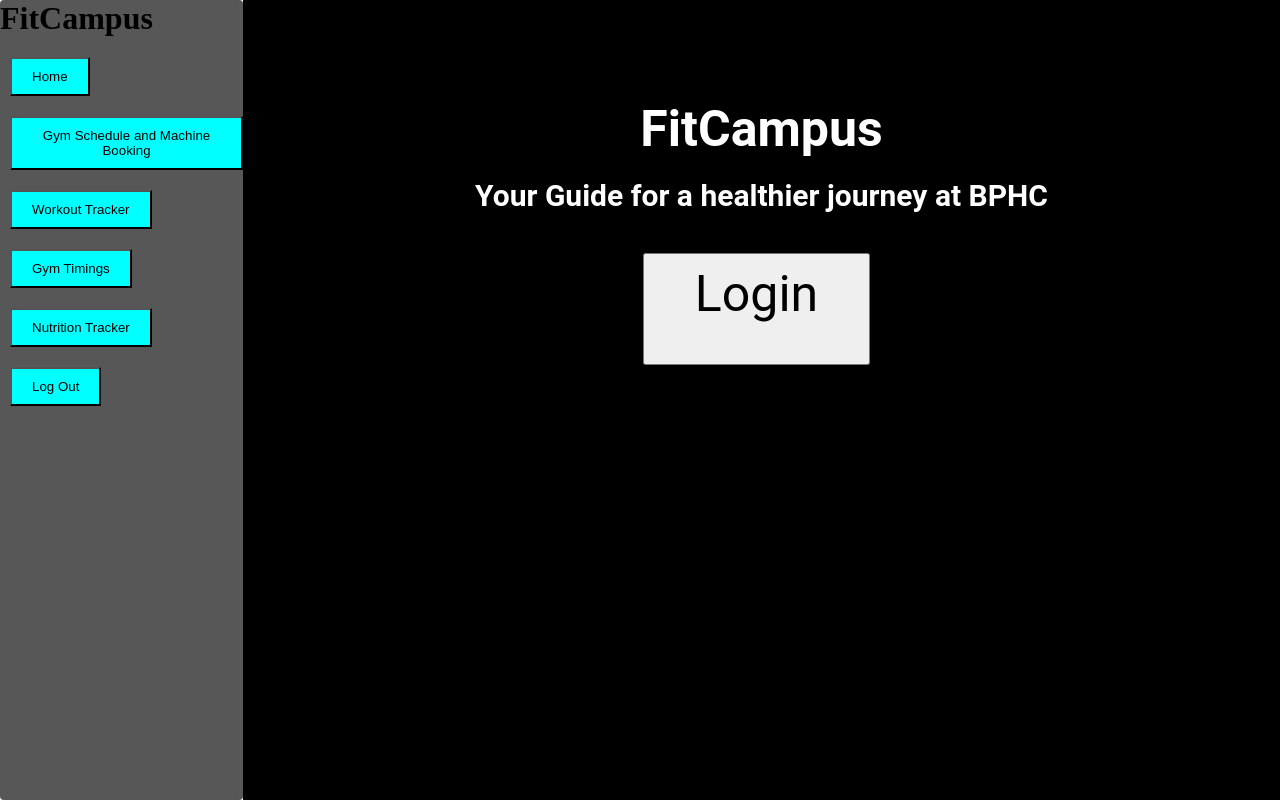
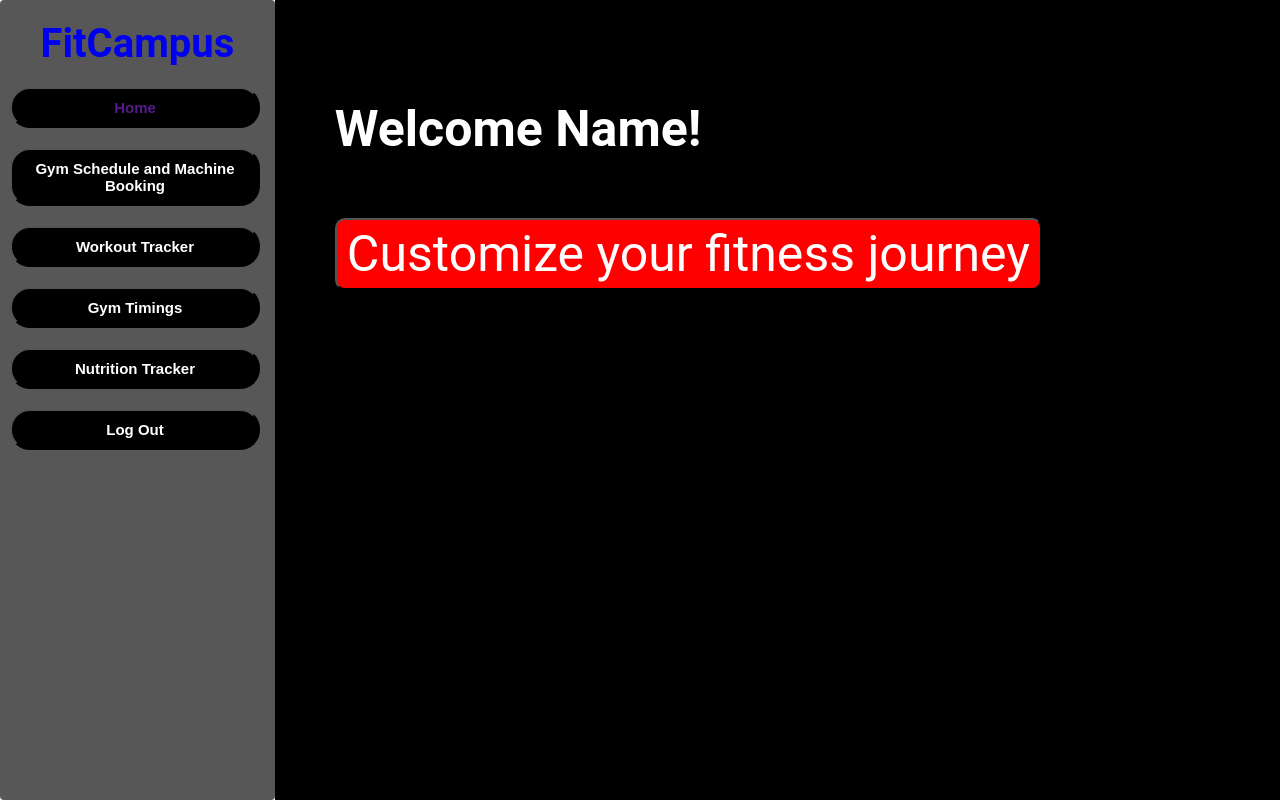
Before and after one commit to akshit9162/Fitcampus, a plain HTML site: page home.html in a window 1280 px wide. Drawn offline with Linux system fonts and the light colour scheme.

Commit message:
Added page and sidebar

```diff
--- a/home.html
+++ b/home.html
@@ -10,9 +10,9 @@
 <body>
     <div class="frontpage">
         <div class="menu">
-            <h1 class="name">FitCampus</h1>
+            <h1 class="name"><a href="home.html" style="text-decoration: none;">FitCampus</h1></a>
             <ul>
-                <li class="frontitems"> <button type="button" class="frontitems-but"> Home</button></li>
+                <li class="frontitems"> <button type="button" class="frontitems-but"><a href=""> Home</button></li></a>
                 <li class="frontitems"><button type="button" class="frontitems-but">Gym Schedule and Machine Booking</button></li>
                 <li class="frontitems"><button type="button" class="frontitems-but">Workout Tracker</button></li>
                 <li class="frontitems"><button type="button" class="frontitems-but">Gym Timings</button></li>
@@ -22,11 +22,8 @@
             </ul>
         </div>
         <div class="frontcontents">
-            <h1 class="name-cont">FitCampus</h1>
-            <h2 class="name-cont">Your Guide for a healthier journey at BPHC</h2>
-            <div class="login-button">
-                <button type="button" class="login">Login</button>
-            </div>
+            <h1 class="name-cont">Welcome Name!</h1>
+            <button class="name-cont-but">Customize your fitness journey <i class="fas fa-angle-right"></i></button>
         </div>
     </div>
 </body>
--- a/styles.css
+++ b/styles.css
@@ -12,8 +12,12 @@ ul{
     list-style: none;
 }
 
+a{
+    text-decoration: none;
+}
+
 .menu{
-    width: 300px;
+    width: 350px;
     height: 100vh;
     border: 4px;
     border-radius: 4px;
@@ -27,23 +31,58 @@ ul{
 
 }
 
+h1.name{
+    font-size: 40px;
+    font-family: 'Roboto', sans-serif;
+    text-align: center;
+    margin-top: 20px;
+}
+
 .frontitems-but{
-    background-color: aqua;
+    background-color: black;
     cursor: pointer;
     padding: 10px 20px 10px 20px;
+    width: 250px;
+    border-radius: 20px;
+    color: white;
+    font-size: 15px;
+    font-weight: bold;
+}
+
+.frontitems-but:hover{
+    background-color: white;
+    color: black;
+    transition: 0.5s;
 }
 
 .frontcontents{
     background-color: black;
     width: 100%;
     color: white;
-    text-align: center;
+    /* text-align: center; */
 }
 
 .name-cont{
     margin-top: 100px;
     font-family: 'Roboto', sans-serif;
     font-size: 50px;
+    margin-left: 60px;
+}
+
+.name-cont-but{
+    margin-top: 60px;
+    font-family: 'Roboto', sans-serif;
+    font-size: 50px;
+    margin-left: 60px;
+    background-color: red;
+    color: white;
+    padding: 5px 10px;
+    border-radius: 10px;
+    cursor: pointer;
+}
+
+.name-cont-but:hover{
+    color: black;
 }
 
 h2.name-cont{
```
